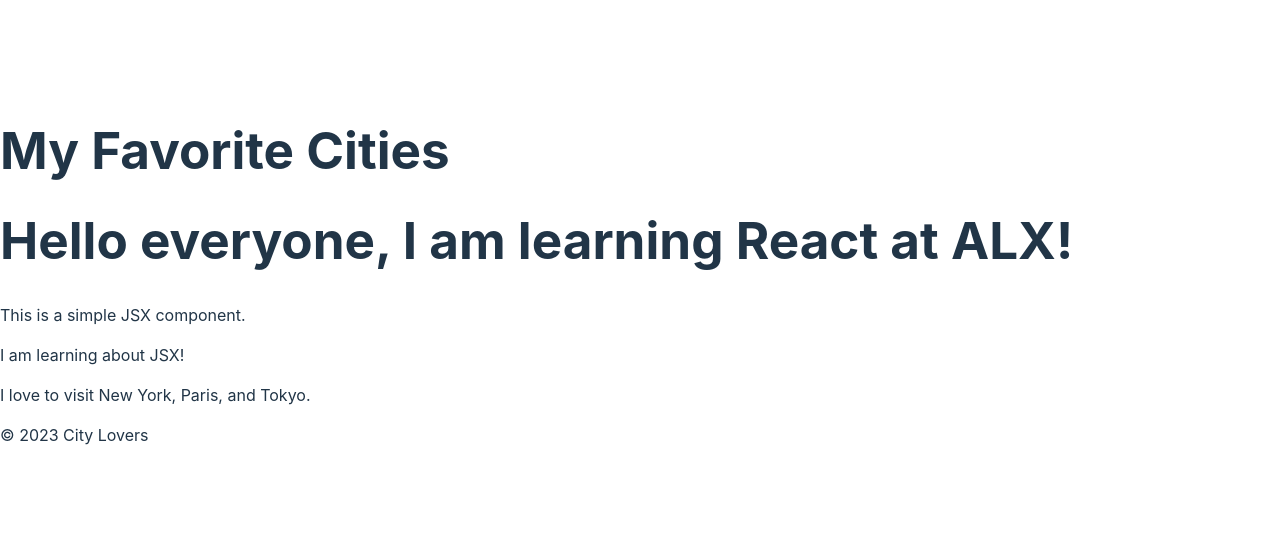
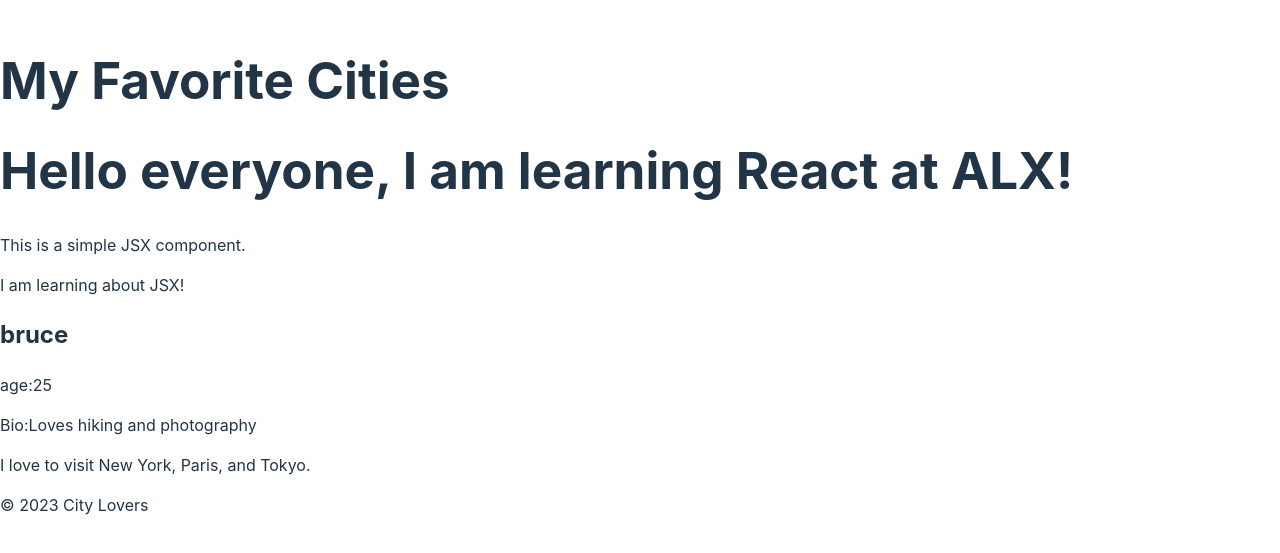
Before and after one commit to brucethe1/alx-fe-reactjs, a React (Vite) app in the folder alx-react-app/: page / in a window 1280 px wide. Shown: the part 125-678 px from the top of the page. Built offline with nearby package versions, Linux system fonts and the light colour scheme.

Commit message:
Added UserProfile component

```diff
--- a/alx-react-app/src/App.jsx
+++ b/alx-react-app/src/App.jsx
@@ -2,12 +2,14 @@ import Header from './components/Header';
 import MainContent from './components/MainContent';
 import Footer from './components/Footer';
 import WelcomeMessage from './components/WelcomeMessage';
+import UserProfile from './components/UserProfile';
 
 function App() {
   return (
     <div>
       <Header />
       < WelcomeMessage/>
+      <UserProfile name="bruce" age="25" bio="Loves hiking and photography" />
       <MainContent />
       <Footer />
     </div>
--- /dev/null
+++ b/alx-react-app/src/components/UserProfile.jsx
@@ -0,0 +1,10 @@
+const UserProfile =(props)=>{
+  return(
+    <>
+    <h2>{props.name}</h2>
+    <p>age:{props.age}</p>
+    <p>Bio:{props.bio}</p>
+    </>
+  );
+}
+export default UserProfile;
```
